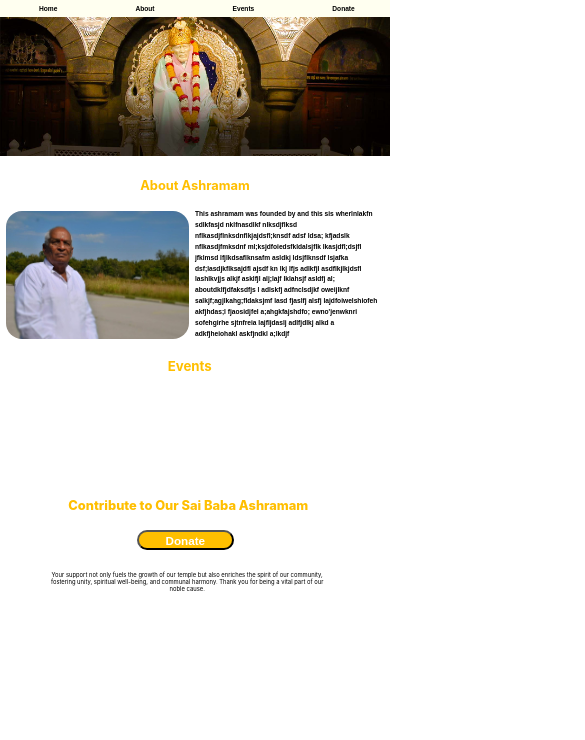
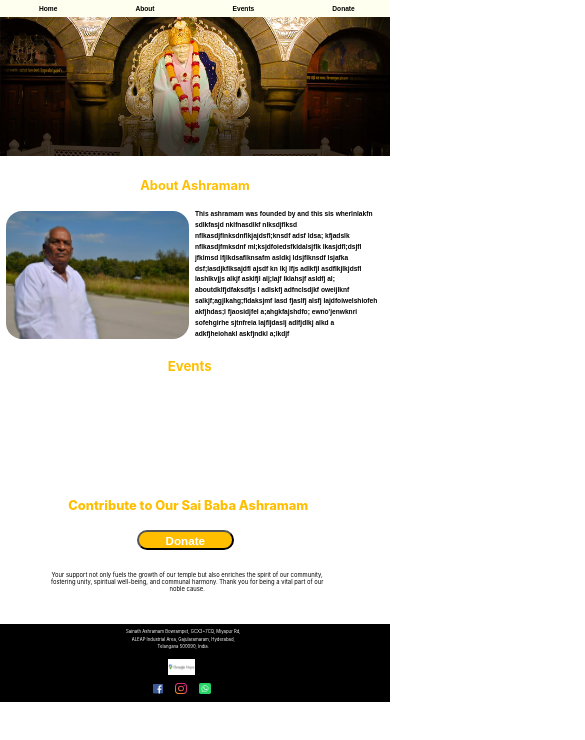
Before and after one commit to Ani2nem/Ashramam, a React (Create React App) app: page / in a window 390 px wide. Shown: the top 740 px of the page, 585 px wide, since content can reach past the window. Built offline with nearby package versions, Linux system fonts and the light colour scheme.

Commit message:
made footer section mobile responsive

```diff
--- a/src/Footer/Footer.css
+++ b/src/Footer/Footer.css
@@ -1,43 +1,44 @@
 .footer-section{
     position: absolute;
-    top: 140rem;
+    top: 160vw;
     background-color: black;
-    height: 18rem;
+    height: 20vw;
     width: 100%;
+    font-size: 1.1vw;
 }
 
 .footer-address{
     color: white;
     text-align: center;
-    max-width: 30rem;
+    max-width: 30vw;
     position: relative;
-    left: 32.5%;
-    line-height: 2rem;
-    margin-top: 1rem;
+    left: 32%;
+    line-height: 2vw;
+    margin-top: 1vw;
 }
 
 .logos{
     position: absolute;
     display:flex;
-    top: 13rem;
-    left: 38.2rem;
-    height: 45px;
-    width: 45px;
+    top: 15vw;
+    left: 39vw;
+    height: 3vw;
+    width: 7vw;
     justify-content: space-between;
 }
 
 .facebook-logo{
-    margin-right: 2rem;
+    margin-right: 3vw;
 }
 .instagram-logo{
-    margin-right: 2rem;
+    margin-right: 3vw;
 }
 
 .maps-logo{
     position: absolute;
     display: flex;
-    top: 8rem;
-    left: 41rem;
-    height: 55px;
+    top: 9vw;
+    left: 43vw;
+    height: 4vw;
     justify-content: space-between;
 }
```
